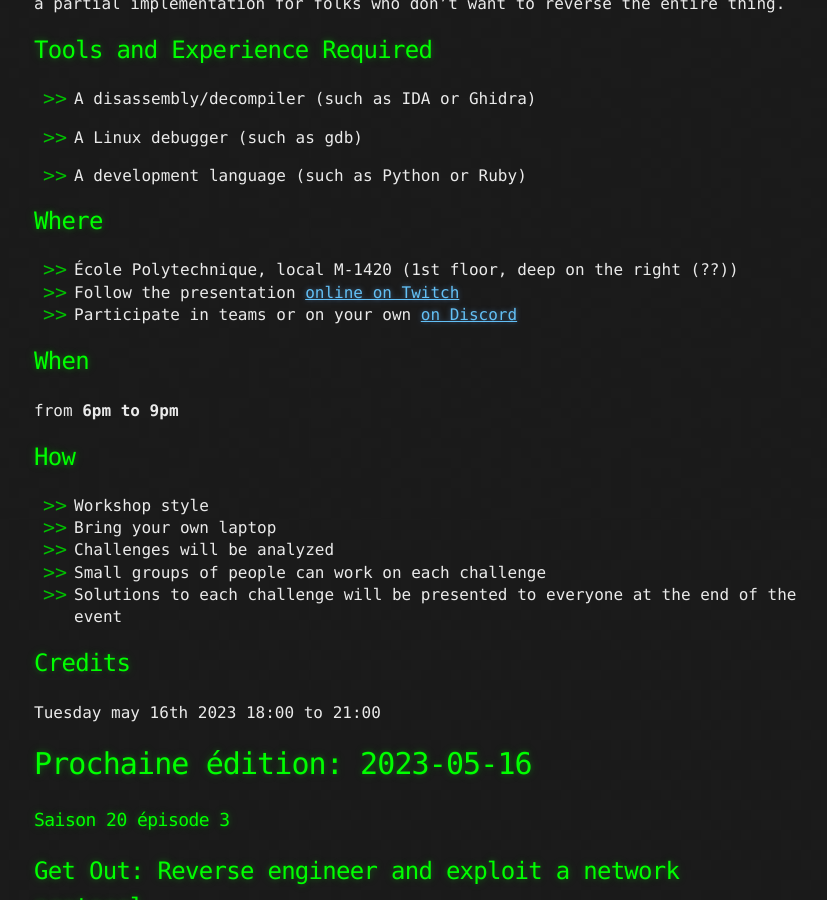
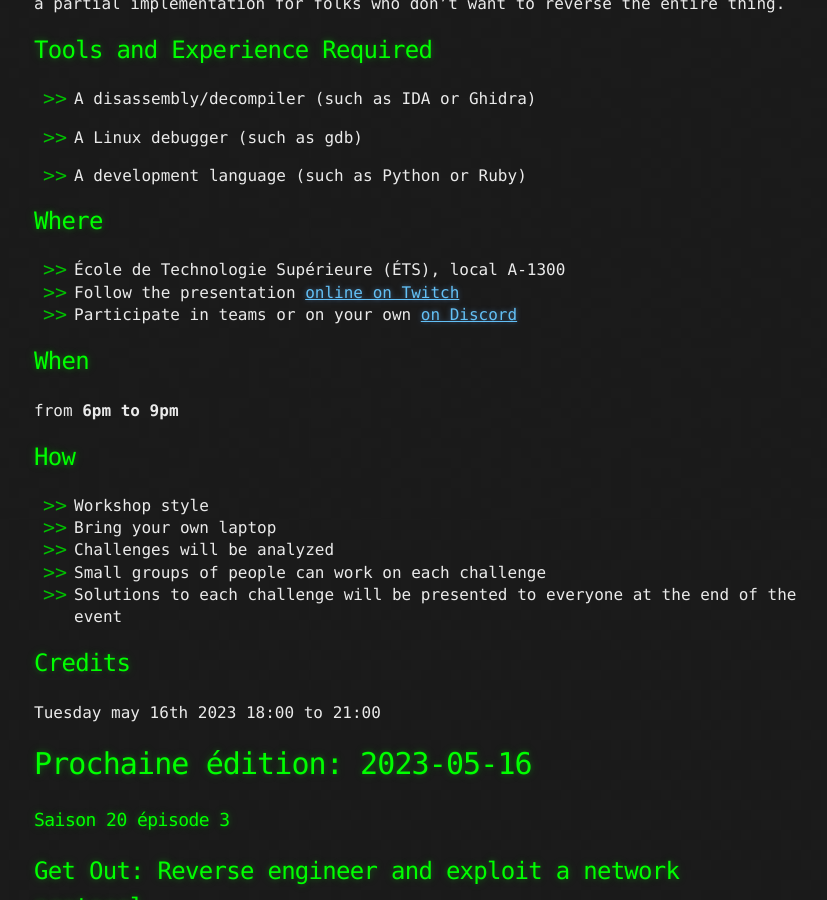
Before and after one commit to montrehack/montrehack.github.com, a Jekyll site: the page built from _posts/2023-05-16-ronbowes-reverse-network-protocol.md, in a window 1280 px wide and 900 px high, scrolled down 1609 px. Shown: the whole window, without its empty margins (222-1049 px from the left). Built offline with Jekyll 4.4.1, drawn with Linux system fonts in a browser that asks for light colours; some of the changed text lies outside the part shown.

Commit message:
Add location

```diff
--- a/_posts/2023-05-16-ronbowes-reverse-network-protocol.md
+++ b/_posts/2023-05-16-ronbowes-reverse-network-protocol.md
@@ -78,7 +78,7 @@ This edition is over. Here are the archived assets:
 ## Where
 
 
-* École Polytechnique, local M-1420 (1st floor, deep on the right (??))
+* École de Technologie Supérieure (ÉTS), local A-1300
 * Follow the presentation [online on Twitch](https://twitch.tv/montrehack/)
 * Participate in teams or on your own [on Discord](https://discord.gg/4qfFwPX)
 
@@ -141,7 +141,7 @@ Cette édition est terminé, voici les archives:
 
 ## Où
 
-* École de Technologie Supérieure, local XXXXX
+* École de Technologie Supérieure (ÉTS), local A-1300
 * Suivez la présentation [en ligne sur Twitch](https://twitch.tv/montrehack/)
 * Participez seul ou en équipe [sur Discord](https://discord.gg/4qfFwPX)
 
```
